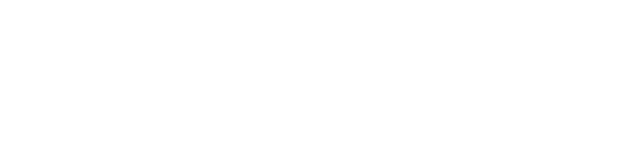
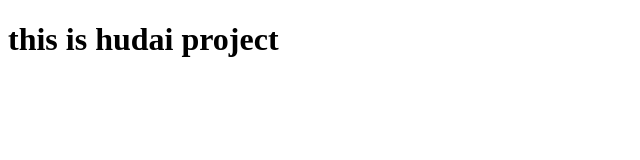
Before and after one commit to afrozaritu-afro/hudai, a plain HTML site: page index.html in a window 1280 px wide. Shown: the whole page, without its empty margins (0-640 px from the left). Drawn offline with Linux system fonts and the light colour scheme.

Commit message:
add h1 tag

```diff
--- a/index.html
+++ b/index.html
@@ -6,6 +6,7 @@
     <title>My First Ever Github Repo</title>
 </head>
 <body>
+    <h1>this is hudai project</h1>
 
 </body>
 </html>
```
